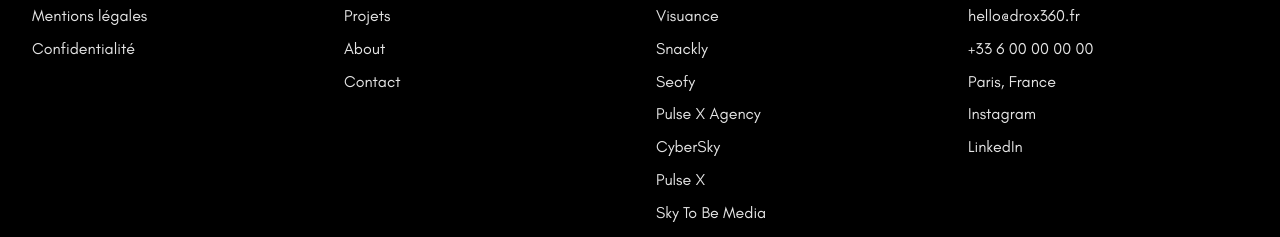
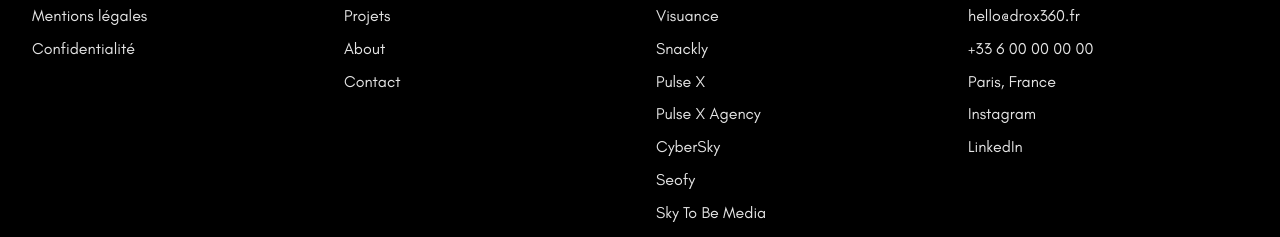
Before and after one commit to 4skygroup/drox360, a React (Vite) app: page /contact in a window 1280 px wide. Shown: the part 972-1209 px from the top of the page. Built offline with nearby package versions, Linux system fonts and the light colour scheme.

Commit message:
correction lien footer

```diff
--- a/src/components/footer/Footer.tsx
+++ b/src/components/footer/Footer.tsx
@@ -20,10 +20,13 @@
 }: {
     href: string;
     children: React.ReactNode;
+
 }) => (
     <a
         href={href}
         className="text-t5 text-white hover:underline transition-colors duration-200"
+        target="_blank"
+        rel="noopener noreferrer"
     >
         {children}
     </a>
--- a/src/components/footer/FooterData.tsx
+++ b/src/components/footer/FooterData.tsx
@@ -10,14 +10,14 @@
 ];
 
 export const entites = [
-    { label: "Visuance", href: "https://visuance.fr" },
-    { label: "Snackly", href: "https://snackly.fr" },
-    { label: "Seofy", href: "https://seofy.fr" },
-    { label: "Pulse X Agency", href: "https://pulsexagency.fr" },
-    { label: "CyberSky", href: "https://cybersky.fr" },
-    { label: "Pulse X", href: "https://pulsex.fr" },
-    { label: "Sky To Be Media", href: "https://skytobemedia.fr" },
-    { label: "Play to sky production", href: "https://playtoskyproduction.fr" },
+    { label: "Visuance", href: "https://www.visuanceagency.com/" },
+    { label: "Snackly", href: "https://snacklyagency.com/" },
+    { label: "Pulse X", href: "https://www.pulsexagency.com/" },
+    { label: "Pulse X Agency", href: "https://www.pulsexmanagement.com/" },
+    { label: "CyberSky", href: "https://www.cyberskyagency.com/" },
+    { label: "Seofy", href: "https://www.seofyagency.com/" },
+    { label: "Sky To Be Media", href: "https://www.skytobemedia.com/" },
+    { label: "Play to sky production", href: "https://www.playtoskyproductions.com/" },
 ];
 
 export const social = [
```
